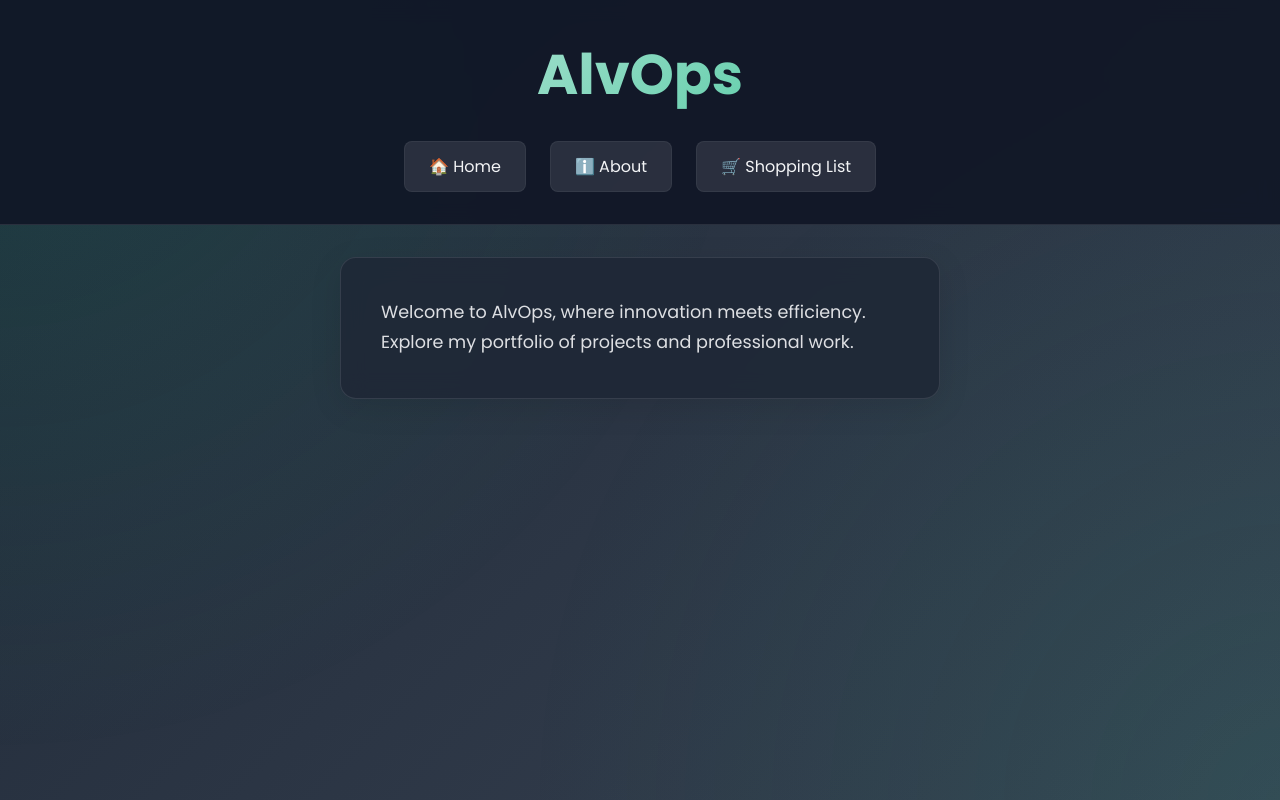
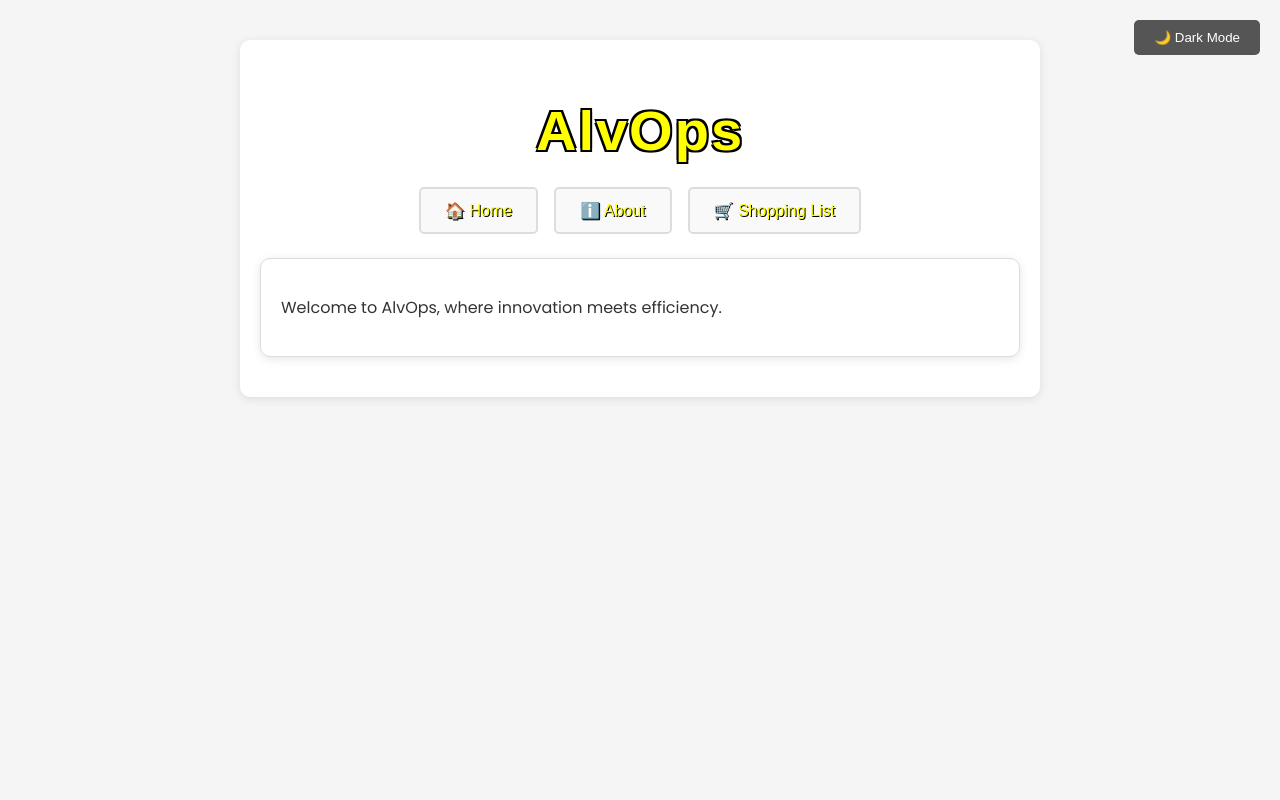
Before and after one commit to AlvOps/Projects, a plain HTML site: page index.html in a window 1280 px wide. Drawn offline with Linux system fonts and the light colour scheme; a web font is replaced by a local one.

Commit message:
updating stuff

```diff
--- a/index.html
+++ b/index.html
@@ -3,142 +3,146 @@
 <head>
   <meta charset="UTF-8" />
   <meta name="viewport" content="width=device-width, initial-scale=1" />
-  <title>AlvOps | Professional Development</title>
+  <title>AlvOps</title>
   <link href="https://fonts.googleapis.com/css2?family=Poppins:wght@400;600;700&display=swap" rel="stylesheet">
+  <!-- RuneScape font -->
+  <link href="https://fonts.cdnfonts.com/css/runescape-uf" rel="stylesheet">
   <style>
     :root {
-      --primary: #1f2937;
-      --secondary: #374151;
-      --accent: #10b981;
-      --text: #f3f4f6;
-      --nav-bg: rgba(17, 24, 39, 0.95);
-      --card-bg: rgba(31, 41, 55, 0.95);
-      --hover: #059669;
+        --bg-color: #f5f5f5;
+        --container-bg: #fff;
+        --text-color: #333;
+        --item-bg: #f9f9f9;
+        --completed-bg: #e8e8e8;
+        --border-color: #ddd;
     }
 
-    * {
-      margin: 0;
-      padding: 0;
-      box-sizing: border-box;
+    body.dark-mode {
+        --bg-color: #121212;
+        --container-bg: #1e1e1e;
+        --text-color: #f5f5f5;
+        --item-bg: #2a2a2a;
+        --completed-bg: #333;
+        --border-color: #444;
     }
 
     body {
-      background: linear-gradient(135deg, var(--primary), var(--secondary));
-      color: var(--text);
         font-family: 'Poppins', sans-serif;
-      min-height: 100vh;
-      display: flex;
-      flex-direction: column;
-      position: relative;
+        max-width: 800px;
+        margin: 20px auto;
+        padding: 20px;
+        background-color: var(--bg-color);
+        color: var(--text-color);
+        transition: background-color 0.3s, color 0.3s;
     }
 
-    body::before {
-      content: '';
-      position: fixed;
-      inset: 0;
-      background:
-        radial-gradient(circle at 0% 0%, rgba(16, 185, 129, 0.15), transparent 50%),
-        radial-gradient(circle at 100% 100%, rgba(16, 185, 129, 0.1), transparent 50%);
-      z-index: -1;
-    }
-
-    header {
-      padding: 2rem 1rem;
-      text-align: center;
-      background: var(--nav-bg);
-      backdrop-filter: blur(10px);
-      border-bottom: 1px solid rgba(255, 255, 255, 0.1);
+    .container {
+        background-color: var(--container-bg);
+        padding: 20px;
+        border-radius: 10px;
+        box-shadow: 0 2px 10px rgba(0,0,0,0.1);
+        transition: background-color 0.3s;
     }
 
     h1 {
-      font-size: clamp(2rem, 5vw, 3.5rem);
-      font-weight: 700;
-      background: linear-gradient(135deg, var(--text), var(--accent));
-      -webkit-background-clip: text;
-      background-clip: text;
-      color: transparent;
+        font-family: 'RuneScape UF', sans-serif;
+        text-align: center;
+        color: #ffff00;
+        text-shadow: 2px 2px 0 #000,
+                     -2px 2px 0 #000,
+                     2px -2px 0 #000,
+                     -2px -2px 0 #000;
+        font-size: 3.5rem;
+        letter-spacing: 2px;
         margin-bottom: 1.5rem;
-      transition: transform 0.3s ease;
-    }
-
-    h1:hover {
-      transform: scale(1.02);
     }
 
     nav {
         display: flex;
         justify-content: center;
-      gap: 1.5rem;
-      flex-wrap: wrap;
+        gap: 1rem;
+        margin: 1.5rem 0;
     }
 
     nav a {
-      color: var(--text);
+        font-family: 'RuneScape UF', sans-serif;
+        color: #ffff00;
         text-decoration: none;
         padding: 0.75rem 1.5rem;
-      border-radius: 8px;
-      background: rgba(255, 255, 255, 0.1);
+        background-color: var(--item-bg);
+        border-radius: 5px;
+        border: 2px solid var(--border-color);
         transition: all 0.3s ease;
-      font-weight: 500;
-      border: 1px solid rgba(255, 255, 255, 0.05);
+        text-shadow: 1px 1px 0 #000;
     }
 
     nav a:hover {
-      background: var(--accent);
         transform: translateY(-2px);
-      box-shadow: 0 4px 12px rgba(16, 185, 129, 0.2);
+        box-shadow: 0 4px 8px rgba(0,0,0,0.2);
+        background-color: var(--completed-bg);
+    }
+
+    #darkModeBtn {
+        position: fixed;
+        top: 20px;
+        right: 20px;
+        padding: 10px 20px;
+        background-color: #555;
+        color: white;
+        border: none;
+        border-radius: 5px;
+        cursor: pointer;
+    }
+
+    #darkModeBtn:hover {
+        background-color: #333;
     }
 
     .card {
-      background: var(--card-bg);
-      backdrop-filter: blur(12px);
-      border-radius: 16px;
-      padding: 2.5rem;
-      margin: 2rem auto;
-      max-width: 600px;
-      width: 90%;
-      border: 1px solid rgba(255, 255, 255, 0.1);
-      box-shadow: 0 8px 32px rgba(0, 0, 0, 0.1);
-      transition: transform 0.3s ease;
-    }
-
-    .card:hover {
-      transform: translateY(-5px);
-    }
-
-    p {
-      font-size: 1.1rem;
-      line-height: 1.7;
-      opacity: 0.9;
+        background-color: var(--container-bg);
+        padding: 20px;
+        border-radius: 10px;
+        box-shadow: 0 2px 10px rgba(0,0,0,0.1);
+        margin: 20px 0;
+        border: 1px solid var(--border-color);
     }
 
     @media (max-width: 768px) {
-      header { padding: 1.5rem 1rem; }
-      nav { flex-direction: column; gap: 0.75rem; }
-      .card { padding: 1.5rem; margin: 1.5rem 1rem; }
-    }
-
-    @media (prefers-reduced-motion: reduce) {
-      * {
-        animation: none !important;
-        transition: none !important;
-      }
+        body { padding: 10px; }
+        nav { flex-direction: column; }
+        h1 { font-size: 2.5rem; }
     }
   </style>
 </head>
 <body>
-  <header>
+  <button id="darkModeBtn">🌙 Dark Mode</button>
+  <div class="container">
     <h1>AlvOps</h1>
     <nav aria-label="Main navigation">
       <a href="/Projects/index.html">🏠 Home</a>
       <a href="/Projects/about.html">ℹ️ About</a>
       <a href="/Projects/shopping-list/compra.html">🛒 Shopping List</a>
     </nav>
-  </header>
-  <main>
     <div class="card">
-      <p>Welcome to AlvOps, where innovation meets efficiency. Explore my portfolio of projects and professional work.</p>
+      <p>Welcome to AlvOps, where innovation meets efficiency.</p>
     </div>
-  </main>
+  </div>
+
+  <script>
+    const darkModeBtn = document.getElementById('darkModeBtn');
+
+    // Load dark mode preference
+    if(localStorage.getItem('darkMode') === 'true') {
+        document.body.classList.add('dark-mode');
+        darkModeBtn.textContent = '☀️ Light Mode';
+    }
+
+    darkModeBtn.addEventListener('click', () => {
+        document.body.classList.toggle('dark-mode');
+        const isDark = document.body.classList.contains('dark-mode');
+        localStorage.setItem('darkMode', isDark);
+        darkModeBtn.textContent = isDark ? '☀️ Light Mode' : '🌙 Dark Mode';
+    });
+  </script>
 </body>
 </html>
```
Also changed, not shown: about.html (+13 -0 lines). Lines whose indentation alone changed are shown as unchanged.
